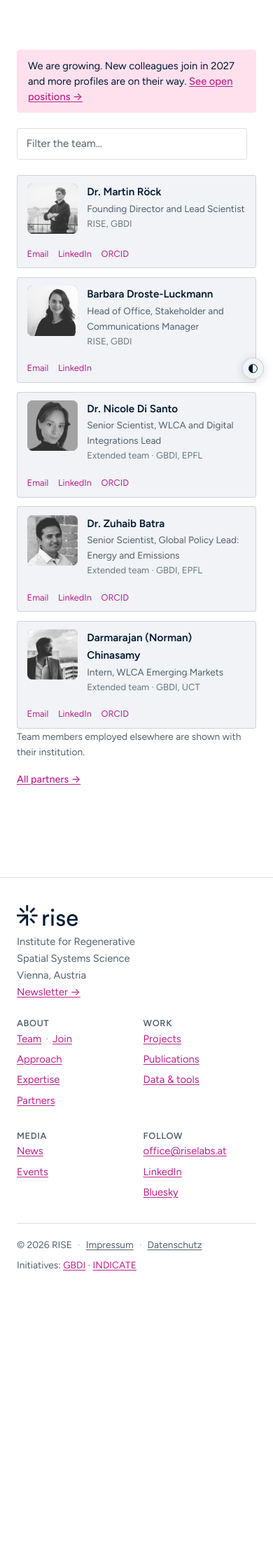
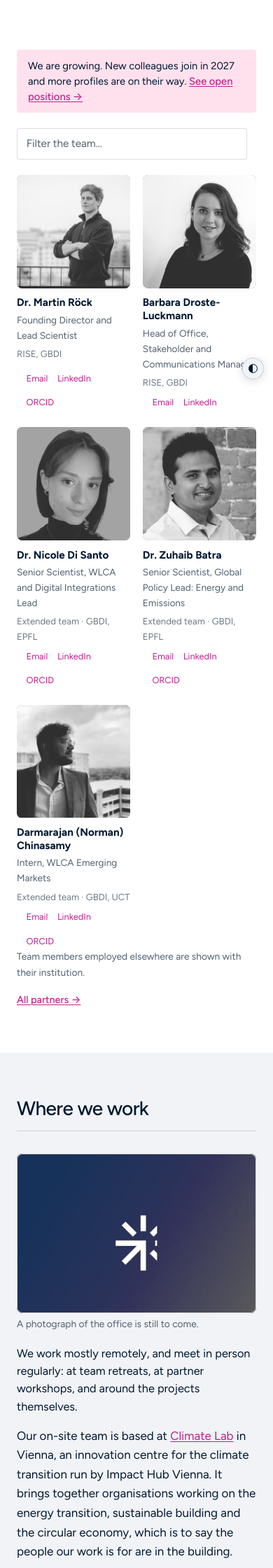
Before and after one commit to mroeck/riselabs.at, a Jekyll site: the page built from team.md, in a window 390 px wide. Shown: the part 345-2585 px from the top of the page at 70% size. Built offline with Jekyll 4.4.1, drawn with Linux system fonts in a browser that asks for light colours; some web fonts are replaced; before the commit the page ends 2211 px from its top, so only the background shows below that; some of the changed text lies outside the part shown.

Commit message:
Team page: stood-up cards, and a "Where we work" section
The cards are the shape the home page reel uses: portrait on top as a
1:1 crop, text beneath, three across on a desktop and two on a phone.
The flat card put a small portrait beside the text, which was dense but
gave the photographs almost no room, and the three card grids on this
site now read as one set.

Read as the card shape rather than the scrolling. A carousel on the
page whose job is to show everyone would hide four people behind a
swipe and fight the filter box above it. The shape is what the comment
in style.css was already calling "the same card, stood up". Say if the
reel itself was meant.

The rules are shared rather than copied: `.reel .people` and
`.people.stacked` are listed together on every declaration, so the two
cannot drift. The contact row is the one difference, and deliberately:
it is hidden in the reel, where the card is being swiped past, and kept
on /team/, which is where someone goes to write to a colleague.

"Where we work" below it. The page said RISE is "a growing team in
Vienna" and nothing about the team being distributed, which left a
reader to guess whether that meant a room in Vienna.

Every fact in it is one the site already held or Martin stated. The
registered address in _data/impressum.yml is Climate Lab, Spittelauer
Lände 45, 1090 Wien; what Climate Lab is comes from climatelab.at. How
many people work there and how often the team meets are not stated,
because neither is known here.

The move to dieHauswirtschaft is deliberately absent. Martin put it at
early 2027 and called it an update to make then; a page that announces
a move that has not happened is wrong twice if it does not.

The photograph is the R11 placeholder, with a caption saying so.
Climate Lab's own photographs are theirs, and a stock picture of some
other coworking space standing in for our office is the error docs/06
forbids for portraits.

That section borrows the expertise field's two-column shape, which
alternates the picture's side by `nth-child`, so the picture is pinned
left. Without it, adding anything above would have swapped it.

Co-Authored-By: Claude Opus 5 <noreply@anthropic.com>
Claude-Session: https://claude.ai/code/session_013yvRdL5WvGEbo8a8kksApF

```diff
--- a/_includes/peoplelist.html
+++ b/_includes/peoplelist.html
@@ -1,5 +1,9 @@
 {%- comment -%}
   People as cards. Expects: include.people
+  include.stacked="true" stands the card up: portrait on top as a 1:1 crop,
+  text beneath. That is the shape the home page reel uses, and since 1 Nov
+  2026 the shape /team/ uses too. Without it the portrait is a thumbnail
+  beside the text, which suits a dense list.
 
   Each card shows a square portrait, the name, the role, the employer line,
   and a row with the person's email and LinkedIn.
@@ -42,7 +46,7 @@
   Portrait alt text is deliberately empty here, because the name is printed
   next to it. The profile page carries the name as alt instead.
 {%- endcomment -%}
-<ul class="people">
+<ul class="people{% if include.stacked %} stacked{% endif %}">
   {%- for person in include.people -%}
   <li>
     <a href="{{ person.url | relative_url }}">
--- a/assets/css/style.css
+++ b/assets/css/style.css
@@ -2499,33 +2499,68 @@ body.photo-mono .pcard-img.no-tone::after { content: none; }
 }
 @media (prefers-reduced-motion: reduce) { .reel .people { scroll-behavior: auto; } }
 
-/* The card in the row is the same card, stood up: the portrait fills the
-   width as a 1:1 crop and the text sits under it, as in the prototype. In
-   the grid on /team/ the portrait is a thumbnail beside the text, which is
-   right for a dense list and wrong for a row where each card is most of the
-   screen. Same markup, same classes, different shape. */
-.reel .people > li {
+/* The card stood up: the portrait fills the width as a 1:1 crop and the text
+   sits under it. Two places use it, and they are listed together so the two
+   cannot drift: the home page reel, where each card is most of the screen,
+   and the grid on /team/ since 1 Nov 2026, where it matches the project and
+   publication cards and gives the portraits room.
+
+   The flat card is still the right shape elsewhere - a thumbnail beside the
+   text suits a dense list - so this is a variant rather than the default. */
+.reel .people > li,
+.people.stacked > li {
   background: none; border: 0; border-radius: 0; padding: 0;
 }
-.reel .people > li:hover { border-color: transparent; }
-.reel .people a {
+.reel .people > li:hover,
+.people.stacked > li:hover { border-color: transparent; }
+.reel .people a,
+.people.stacked a {
   display: block;
   padding: 0; gap: 0;
   background: none; border: 0; border-radius: 0;
 }
-.reel .people .pc-face {
+.reel .people .pc-face,
+.people.stacked .pc-face {
   width: 100%; height: auto; aspect-ratio: 1 / 1;
   border-radius: var(--radius-img);
   display: block;
 }
-.reel .people .pc-initials { display: grid; place-items: center; font-size: 2rem; }
-.reel .people .person-txt { display: block; margin-top: .7rem; }
-.reel .people .who { font-weight: 700; line-height: 1.25; }
-.reel .people .what { margin-top: .2rem; }
-.reel .people .where { margin-top: .35rem; }
-/* The contact row belongs on a card you are reading, not on one you are
-   swiping past; the whole card is already a link to the person's page. */
+.reel .people .pc-initials,
+.people.stacked .pc-initials { display: grid; place-items: center; font-size: 2rem; }
+.reel .people .person-txt,
+.people.stacked .person-txt { display: block; margin-top: .7rem; }
+.reel .people .who,
+.people.stacked .who { font-weight: 700; line-height: 1.25; }
+.reel .people .what,
+.people.stacked .what { margin-top: .2rem; }
+.reel .people .where,
+.people.stacked .where { margin-top: .35rem; }
+/* In the reel the contact row belongs on a card you are reading, not on one
+   you are swiping past, and the whole card is already a link to the person's
+   page. On /team/ the row stays: that page is where someone goes to write to
+   a colleague, which is the one thing a portrait grid cannot do for them. */
 .reel .people .pc-links { display: none; }
+.people.stacked .pc-links { margin: .5rem 0 0; }
+
+/* Three across on a desktop, two on a phone, the same count and the same
+   floor as the projects and the publications. `auto-fill` with a minimum is
+   what the flat grid wants, because its cards carry a job title beside a
+   thumbnail and need 21rem to do it; a stood-up card is as wide as its
+   portrait and wants a fixed count instead. */
+/* "Where we work" on /team/ borrows the expertise field's two-column shape.
+   That layout alternates which side the picture sits on, by `nth-child`, so
+   the one here would swap sides the moment anything is added above it. It is
+   pinned instead: there is one of these and it reads left to right. */
+#where-we-work .xfield-img { order: 0; }
+
+.people.stacked {
+  grid-template-columns: repeat(3, 1fr);
+  grid-auto-rows: auto;
+  gap: 2rem 1.4rem;
+}
+@media (max-width: 62rem) { .people.stacked { grid-template-columns: repeat(2, 1fr); } }
+@media (max-width: 46rem) { .people.stacked { gap: 1.5rem 1.1rem; } }
+@media (max-width: 22rem) { .people.stacked { grid-template-columns: 1fr; } }
 
 /* Arrows, added by the script and only under a fine pointer, so a phone
    never carries a control it cannot use. Centred on the portraits rather
--- a/team.md
+++ b/team.md
@@ -13,9 +13,15 @@ permalink: /team/
 
 <main id="content">
 <section class="band">
-<!-- The full band width, not `narrow`. `narrow` is the reading measure, which
-     is right for the lede above and wrong for a grid of cards: at 40rem the
-     cards are too tight for a job title to fit beside a portrait. -->
+<!-- The full band width, not `narrow`. `narrow` is the reading measure,
+     which is right for the lede above and wrong for a grid of cards.
+
+     The cards are the stood-up kind since 1 Nov 2026: portrait on top as a
+     1:1 crop, text beneath, three across. It is the shape the home page reel
+     uses and the shape the project and publication grids use, so the three
+     card grids on this site now read as one set. The flat card put a small
+     portrait beside the text, which was dense but gave the photographs
+     almost no room. -->
 <div class="wrap">
 
 <!-- Nothing here is edited by hand. Each person is a file in _people/.
@@ -43,7 +49,7 @@ positions &rarr;</a></p>
 {%- assign everyone = rise | concat: collab -%}
 
 {%- if everyone.size > 0 %}
-{% include peoplelist.html people=everyone %}
+{% include peoplelist.html people=everyone stacked="true" %}
 <p class="muted small">Team members employed elsewhere are shown with their institution.</p>
 {%- endif %}
 
@@ -53,4 +59,51 @@ positions &rarr;</a></p>
 
 </div>
 </section>
+
+{%- comment -%}
+  Where we work (Martin, 1 Nov 2026). The team is distributed and the page
+  said nothing about that, which left a reader to guess whether "a growing
+  team in Vienna" meant a room in Vienna.
+
+  Every fact here is one the site already holds or Martin stated: the
+  registered address in _data/impressum.yml is Climate Lab, Spittelauer
+  Lände 45, 1090 Wien, and what Climate Lab is comes from climatelab.at.
+  Nothing is said about how many people work there or how often the team
+  meets beyond "regularly", because neither is known here.
+
+  NOT mentioned, on purpose: the possible move to dieHauswirtschaft. Martin
+  put it at early 2027 and called it an update to make then. A page that
+  announces a move that has not happened is wrong twice if it does not.
+
+  The photograph is the R11 placeholder. Climate Lab's own photographs are
+  theirs, not ours to publish, and a stock picture of some other coworking
+  space standing in for our office would be the same error docs/06 forbids
+  for portraits. Replace `image` below once there is a photograph RISE took
+  or has permission to use, and add `image_credit` if it is someone else's.
+{%- endcomment -%}
+<section class="band alt" id="where-we-work">
+<div class="wrap">
+  <h2>Where we work</h2>
+  <div class="xfield">
+    <figure class="xfield-img">
+      <span class="tone"><img src="{{ '/assets/img/placeholders/placeholder-project.webp' | relative_url }}" alt="" loading="lazy"></span>
+      <figcaption class="muted small">A photograph of the office is still to
+      come.</figcaption>
+    </figure>
+    <div class="xfield-body">
+      <p class="xlede">We work mostly remotely, and meet in person regularly:
+      at team retreats, at partner workshops, and around the projects
+      themselves.</p>
+      <p>Our on-site team is based at <a href="https://climatelab.at/">Climate
+      Lab</a> in Vienna, an innovation centre for the climate transition run
+      by Impact Hub Vienna. It brings together organisations working on the
+      energy transition, sustainable building and the circular economy, which
+      is to say the people our work is for are in the building.</p>
+      <p class="muted small">Climate Lab, Spittelauer Lände 45, 1090 Vienna,
+      Austria. It is also our registered address; see the
+      <a href="{{ '/impressum/' | relative_url }}">Impressum</a>.</p>
+    </div>
+  </div>
+</div>
+</section>
 </main>
```
